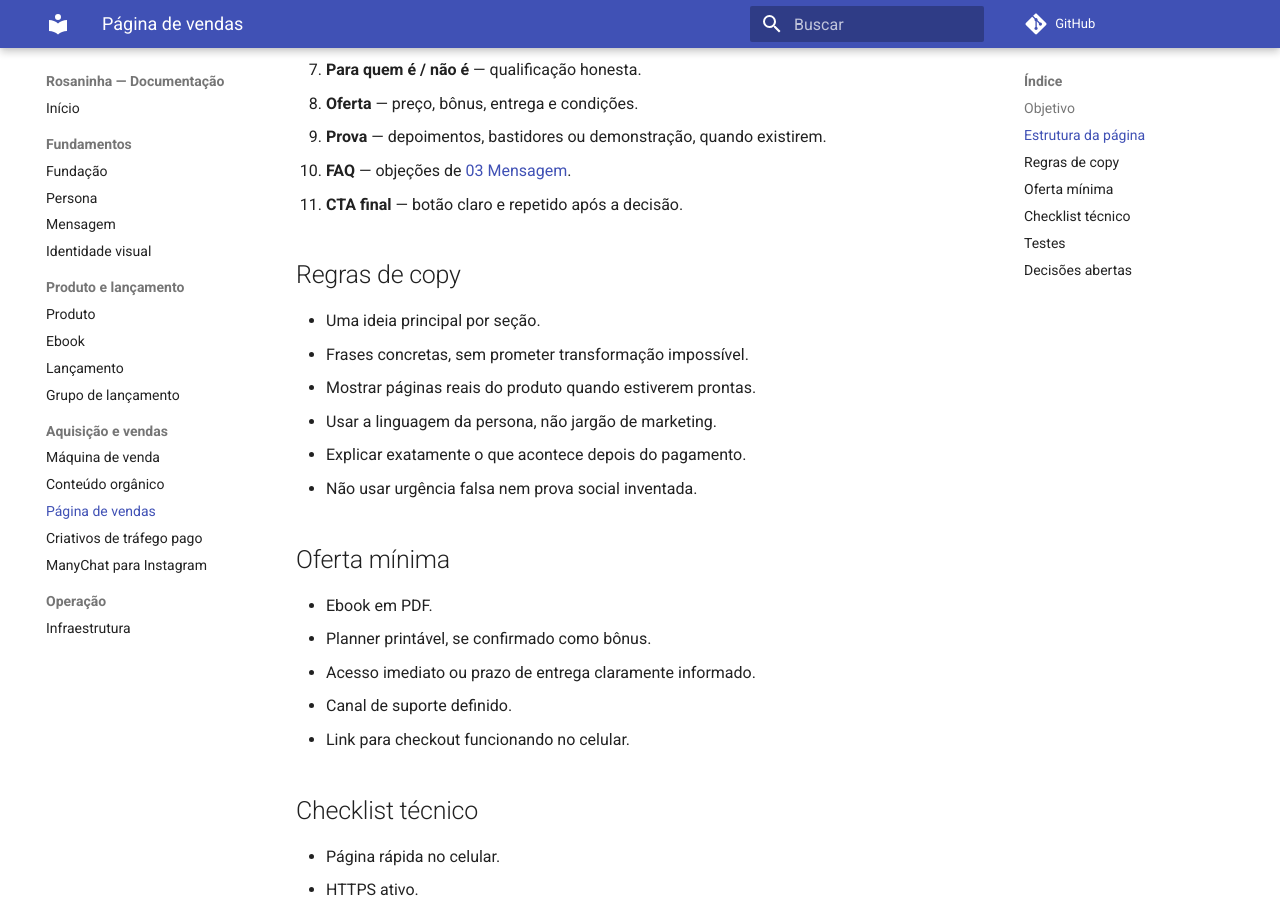
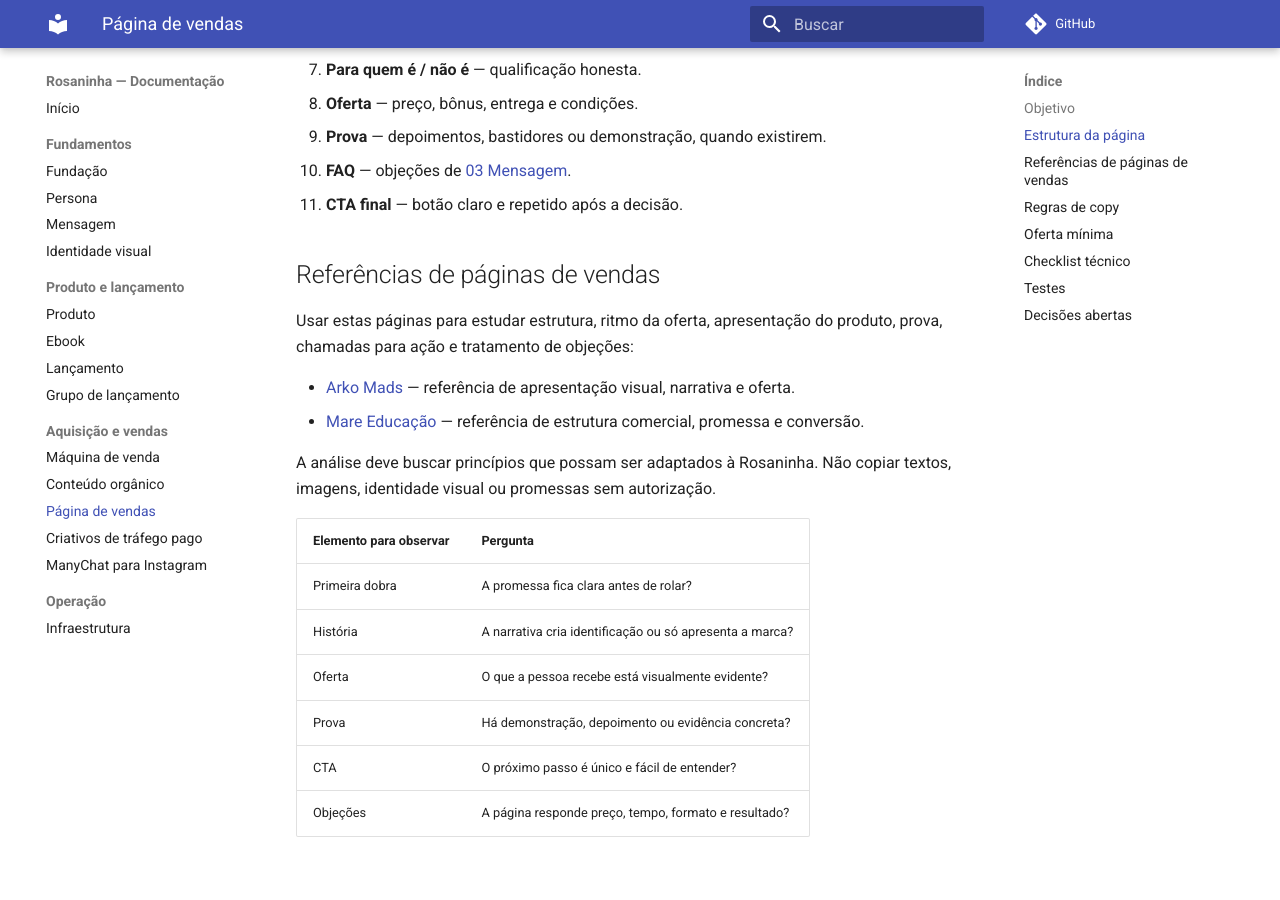
Before and after one commit to AlissonLuana/rosaninha, an MkDocs documentation site: the page built from docs/11-pagina-de-vendas.md, in a window 1280 px wide and 900 px high, scrolled down 660 px. Built offline with MkDocs 1.6.1 and Material for MkDocs 9.7.7, drawn with Linux system fonts in a browser that asks for light colours; comment, search, counter and statistics services are not loaded.

Commit message:
docs: add sales page references

```diff
--- a/docs/11-pagina-de-vendas.md
+++ b/docs/11-pagina-de-vendas.md
@@ -23,6 +23,24 @@ A página deve transformar interesse em uma decisão segura de compra. Ela não
 9. **Prova** — depoimentos, bastidores ou demonstração, quando existirem.
 10. **FAQ** — objeções de [03 Mensagem](03-mensagem.md).
 11. **CTA final** — botão claro e repetido após a decisão.
+
+## Referências de páginas de vendas
+
+Usar estas páginas para estudar estrutura, ritmo da oferta, apresentação do produto, prova, chamadas para ação e tratamento de objeções:
+
+- [Arko Mads](https://arkomov.com/arko-mads/) — referência de apresentação visual, narrativa e oferta.
+- [Mare Educação](https://mareeducacao.com.br/dm7d/) — referência de estrutura comercial, promessa e conversão.
+
+A análise deve buscar princípios que possam ser adaptados à Rosaninha. Não copiar textos, imagens, identidade visual ou promessas sem autorização.
+
+| Elemento para observar | Pergunta |
+|---|---|
+| Primeira dobra | A promessa fica clara antes de rolar? |
+| História | A narrativa cria identificação ou só apresenta a marca? |
+| Oferta | O que a pessoa recebe está visualmente evidente? |
+| Prova | Há demonstração, depoimento ou evidência concreta? |
+| CTA | O próximo passo é único e fácil de entender? |
+| Objeções | A página responde preço, tempo, formato e resultado? |
 
 ## Regras de copy
 
```
